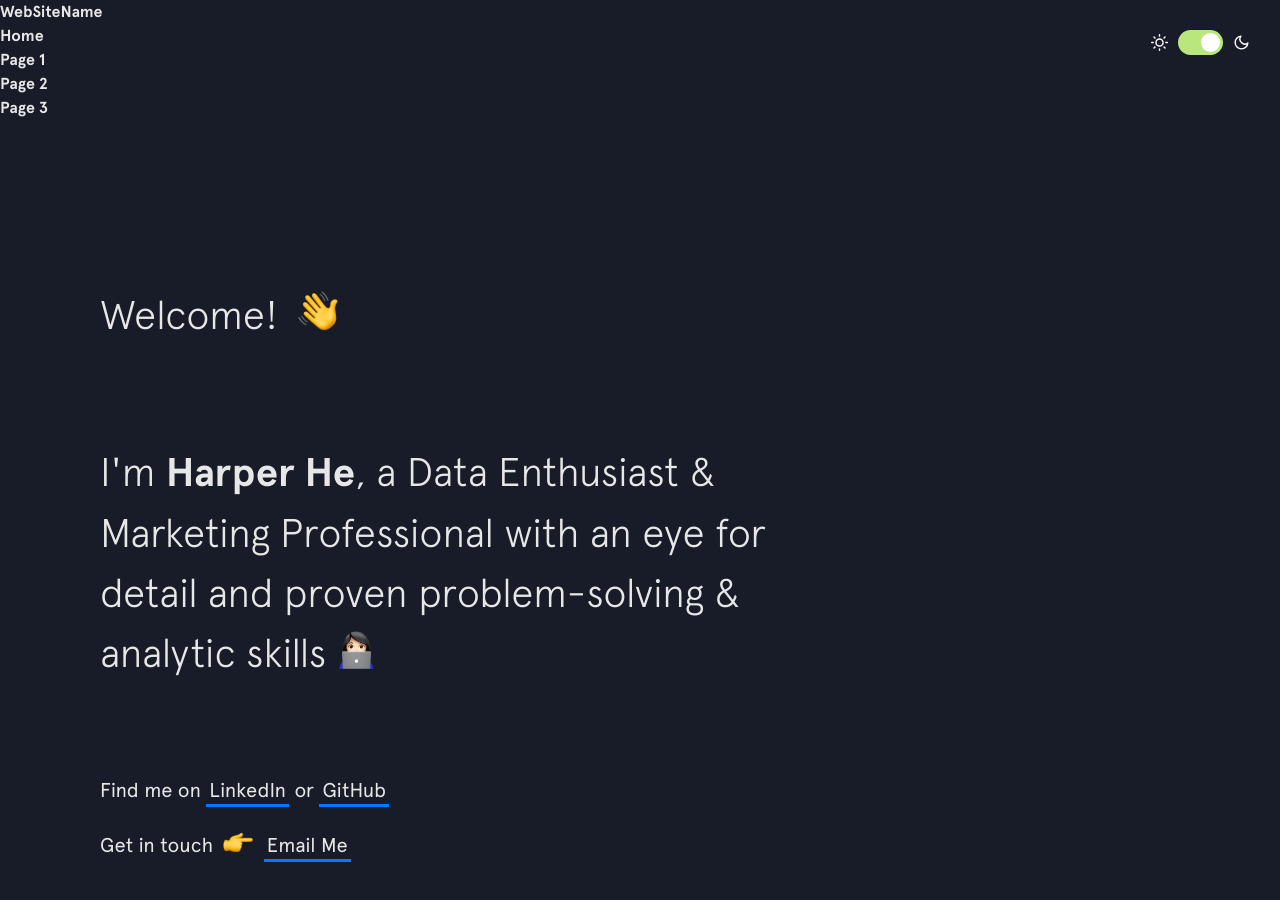
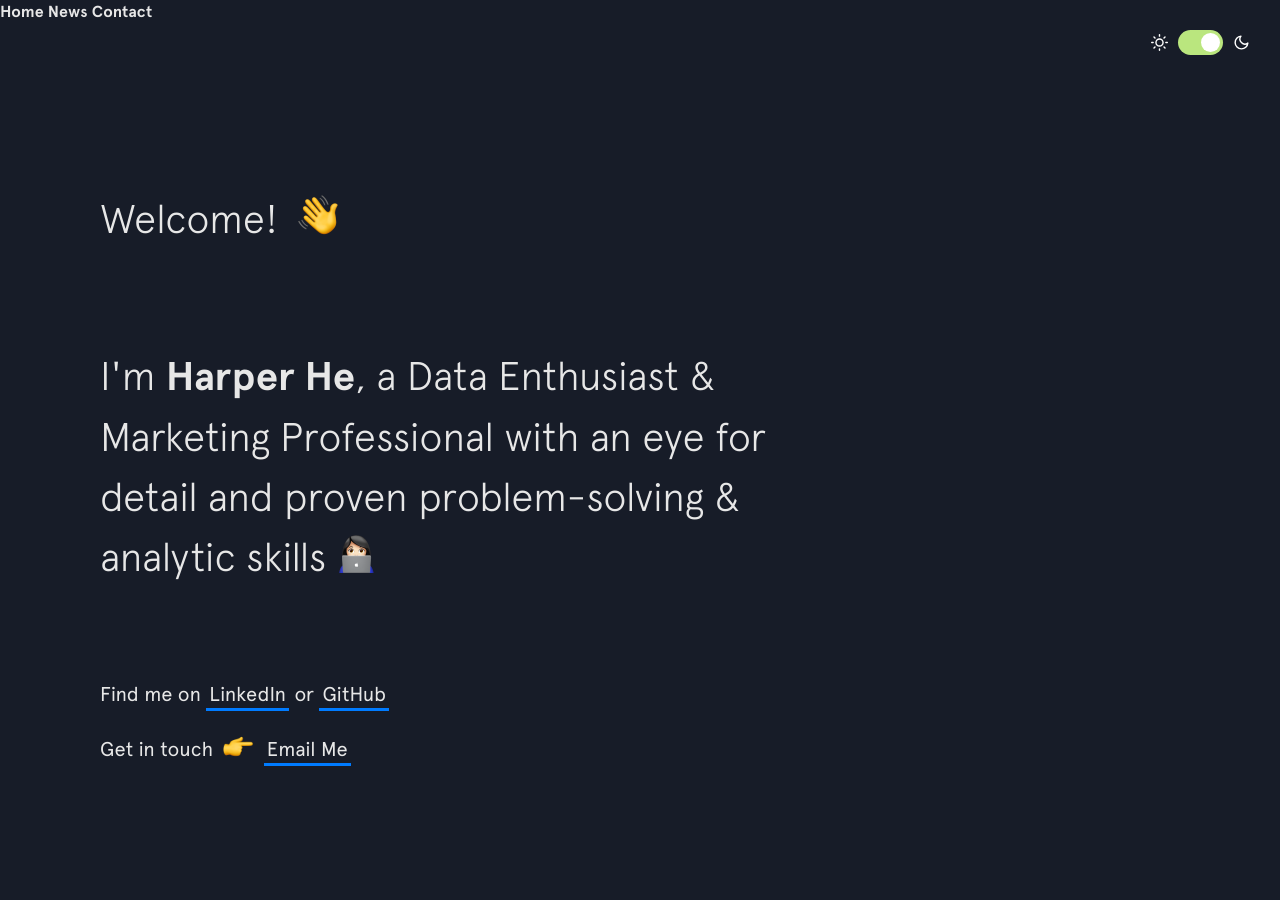
Before and after one commit to harper-he/harper-he.github.io, a Jekyll site: the page built from index.html, in a window 1280 px wide and 900 px high. Built offline with Jekyll 4.4.1, drawn with Linux system fonts in a browser that asks for light colours; nearby versions of some CDN libraries.

Commit message:
Update menu.html

```diff
--- a/_includes/menu.html
+++ b/_includes/menu.html
@@ -39,13 +39,13 @@
   </nav>
  </div> -->
 
-<!-- <div class="navbar">
+<div class="navbar navbar-fixed-top">
   <a href="#home">Home</a>
   <a href="#news">News</a>
   <a href="#contact">Contact</a>
-</div> -->
+</div>
 
-
+<!--
 <nav class="navbar navbar-inverse navbar-fixed-top">
   <div class="container-fluid">
     <div class="navbar-header">
@@ -58,4 +58,4 @@
       <li><a href="#">Page 3</a></li>
     </ul>
   </div>
-</nav>
+</nav> -->
```
